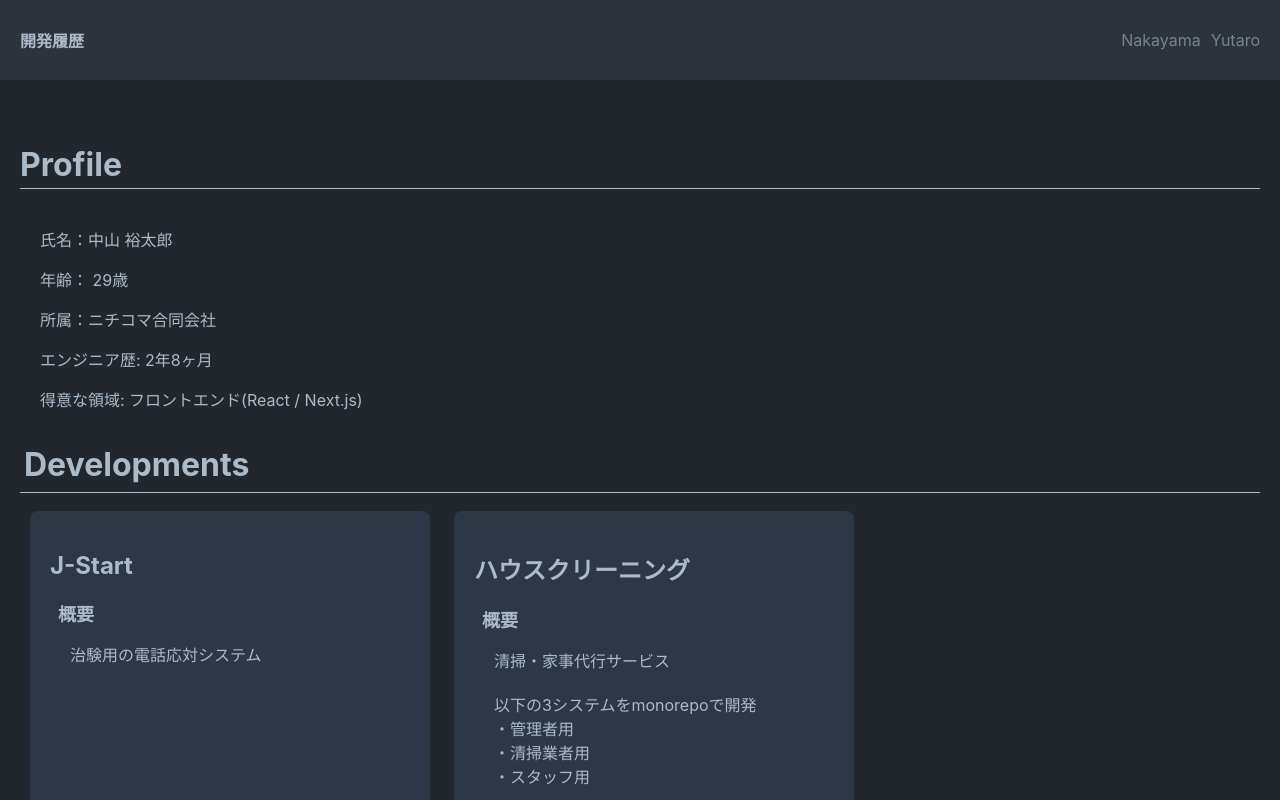
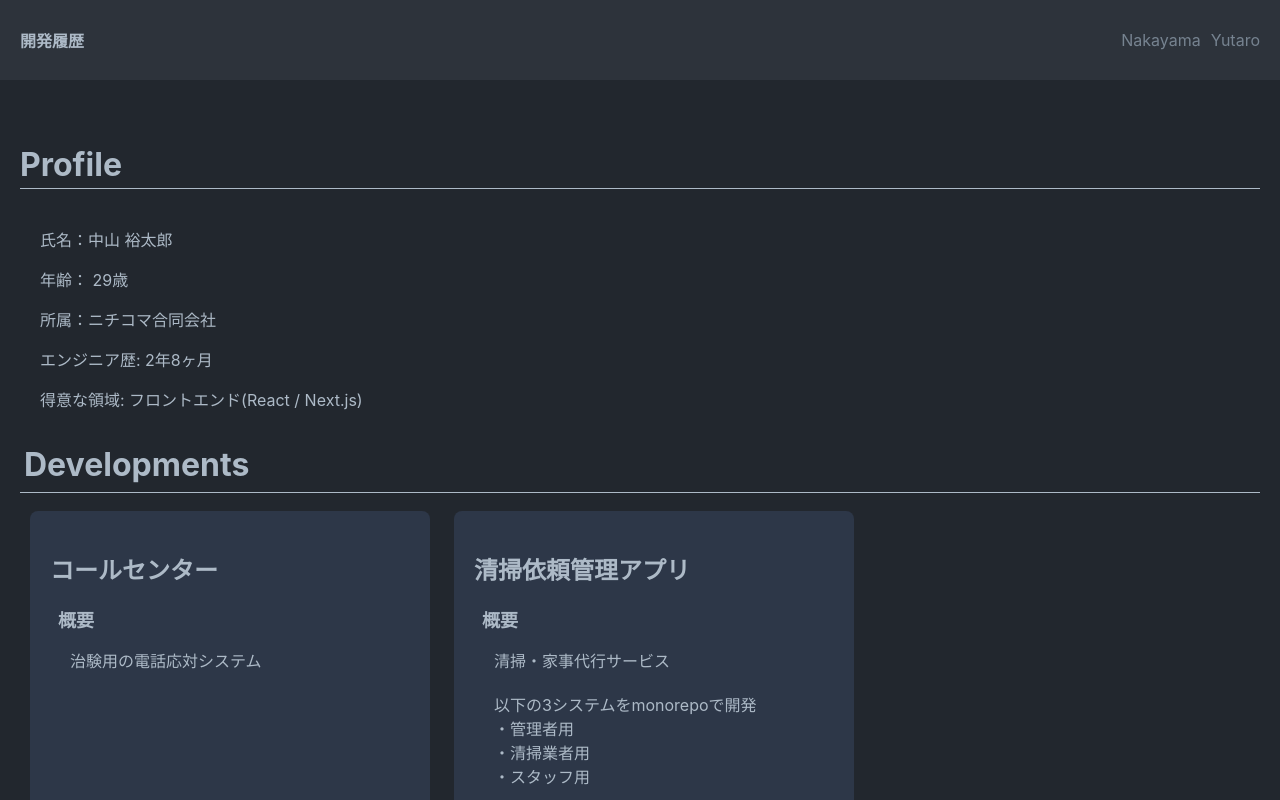
Before and after one commit to nayukata/my-activity, a Next.js app: page / in a window 1280 px wide. Built offline with nearby package versions, Linux system fonts and the light colour scheme.

Commit message:
fix: project title

```diff
--- a/src/constants/projects.ts
+++ b/src/constants/projects.ts
@@ -2,12 +2,12 @@ import type { Project } from "src/entities/Project";
 
 export const projects: Project[] = [
   {
-    name: "J-Start",
+    name: "コールセンター",
     description: "治験用の電話応対システム",
     technologyStacks: ["Vue.js", "Nest.js", "MySQL"],
   },
   {
-    name: "ハウスクリーニング",
+    name: "清掃依頼管理アプリ",
     description: `清掃・家事代行サービス\n\n以下の3システムをmonorepoで開発\n・管理者用\n・清掃業者用\n・スタッフ用`,
     technologyStacks: [
       "React",
@@ -19,7 +19,7 @@ export const projects: Project[] = [
     ],
   },
   {
-    name: "スイスイ旅",
+    name: "旅行者向けアプリ",
     description:
       "道路渋滞や店舗混雑を低減するための自家用車で観光する観光客向けスマートフォンアプリ",
     technologyStacks: ["Flutter", "Firebase", "GCP"],
```
